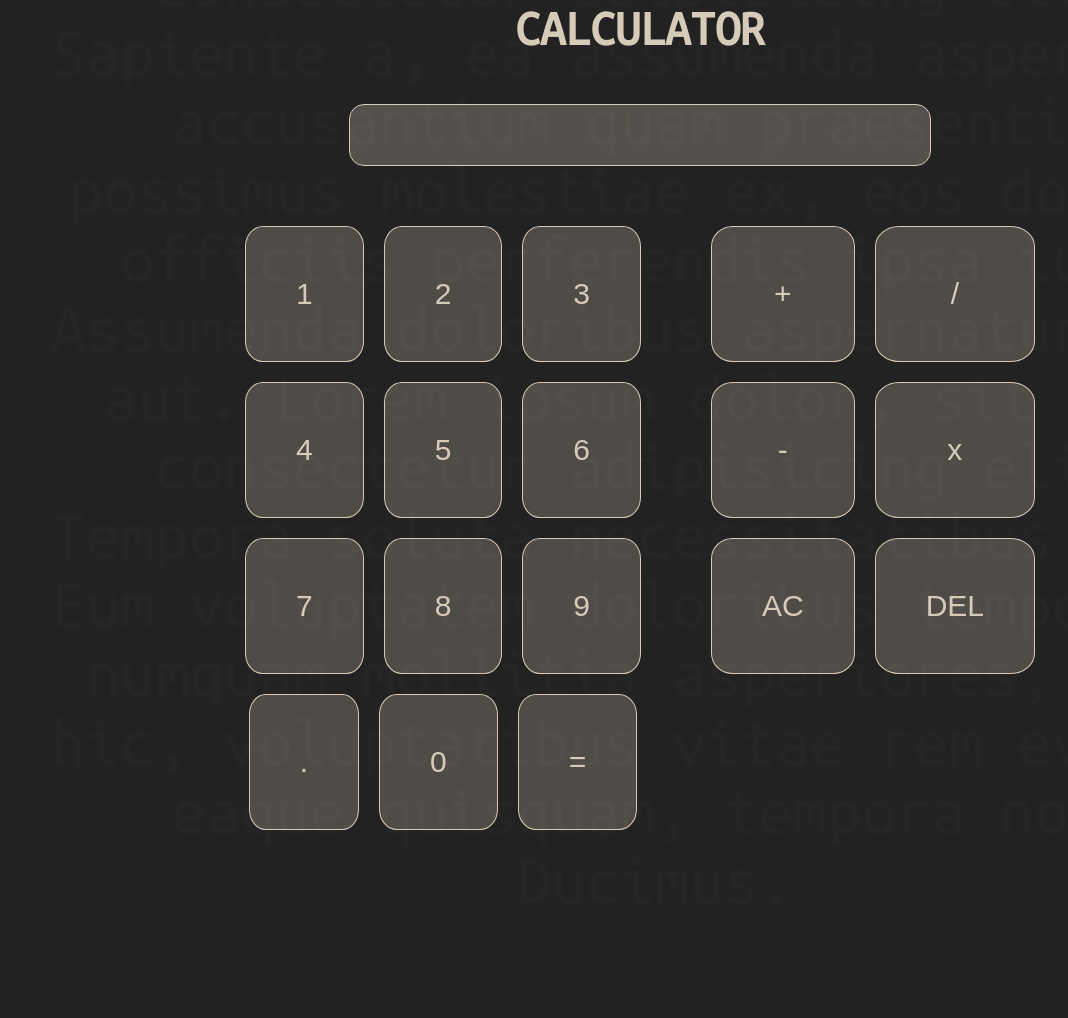
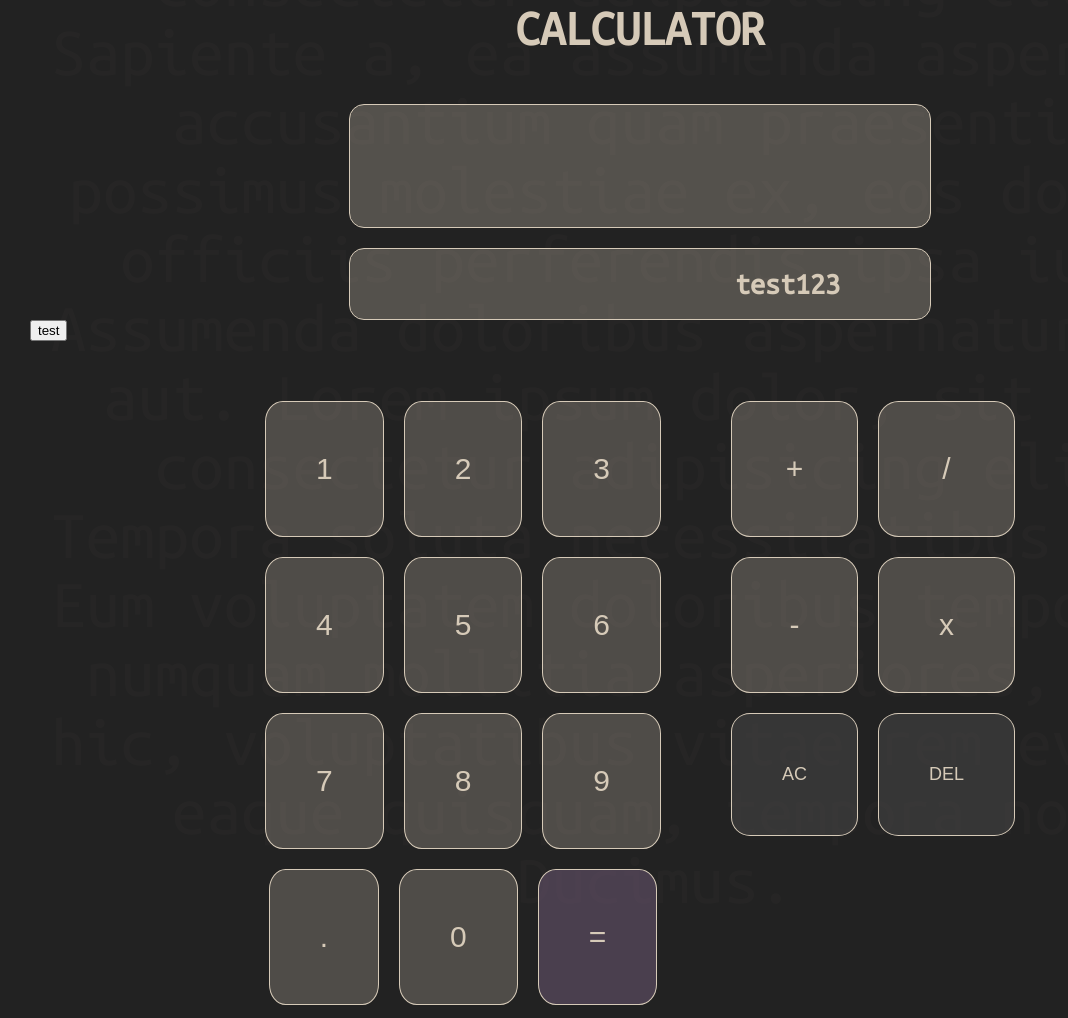
Before and after one commit to zbys1av/verstka, a website built with webpack: page src/index.html in a window 1280 px wide. Shown: the part 3432-4450 px from the top of the page, without its empty margins (0-1068 px from the left). Before the commit the page ends 4347 px from the top, so only its background shows below. Built offline with nearby package versions, Linux system fonts and the light colour scheme.

Commit message:
some changes

```diff
--- a/src/index.html
+++ b/src/index.html
@@ -125,9 +125,11 @@
             <div class="container">
                 <h3 class="calculator__title">Calculator</h3>
                 <div class="calculator__display">
-                    <div data-previous-operand class="calculator__previous"> </div>
-                    <div data-current-operand class="calculator__current"> </div>
+                    <div data-previous-operand class="calculator__previous">&nbsp;</div>
+                    <div data-current-operand class="calculator__current">&nbsp;</div>
                 </div>
+                <div class="calculator__display calculator__display--test" id="test">test123</div>
+                <button class="test-btn">test</button>
                 <div class="calculator__box">
                     <div class="calculator__numbers">
                         <div class="calculator__row">
@@ -157,12 +159,12 @@
                         <div class="calculator__row calculator__row--actions">
                             <button data-operation class="calculator__action calculator__action--plus">+</button>
                             <button data-operation class="calculator__action calculator__action--minus">-</button>
-                            <button data-all-clear class="calculator__action calculator__action--minus">AC</button>
+                            <button data-all-clear class="calculator__action calculator__action--clear">AC</button>
                         </div>
                         <div class="calculator__row calculator__row--actions">
                             <button data-operation class="calculator__action">/</button>
                             <button data-operation class="calculator__action">x</button>
-                            <button data-delete class="calculator__action">DEL</button>
+                            <button data-delete class="calculator__action calculator__action--delete">DEL</button>
                         </div>
                     </div>
                 </div>
--- a/src/index.js
+++ b/src/index.js
@@ -63,30 +63,28 @@ class Calculator {
     }
 
     getDisplayNumber(number) {
-        const stringNumber = number.toString()
-        const integerDigits = parseFloat(stringNumber.split('.')[0])
-        const decimalDigits = stringNumber.split('.')[1]
-        let integerDisplay
+        const stringNumber = number.toString();
+        const integerDigits = parseFloat(stringNumber.split('.')[0]);
+        const decimalDigits = stringNumber.split('.')[1];
+        let integerDisplay;
         if (isNaN(integerDigits)) {
-            integerDisplay = ''
+            integerDisplay = '';
         } else {
-            integerDisplay = integerDigits.toLocaleString('en', { maximumFractionDigits: 0 })
+            integerDisplay = integerDigits.toLocaleString('en', { maximumFractionDigits: 0 });
         }
         if (decimalDigits != null) {
-            return `${integerDisplay}.${decimalDigits}`
+            return `${integerDisplay}.${decimalDigits}`;
         } else {
-            return integerDisplay
+            return integerDisplay;
         }
     }
 
     updateDisplay() {
-        this.currentOperandTextElement.innerText =
-        this.getDisplayNumber(this.currentOperand)
+        this.currentOperandTextElement.innerText = this.getDisplayNumber(this.currentOperand);
         if (this.operation != null) {
-        this.previousOperandTextElement.innerText =
-            `${this.getDisplayNumber(this.previousOperand)} ${this.operation}`
+            this.previousOperandTextElement.innerText = `${this.getDisplayNumber(this.previousOperand)} ${this.operation}`;
         } else {
-        this.previousOperandTextElement.innerText = ''
+            this.previousOperandTextElement.innerText = '';
         }
     }
 }
@@ -104,8 +102,8 @@ class Calculator {
 
     numberButtons.forEach(button => {
         button.addEventListener('click', () => {
-        calculator.appendNumber(button.innerText)
-        calculator.updateDisplay()
+            calculator.appendNumber(button.innerText);
+            calculator.updateDisplay();
         })
     })
 
@@ -130,3 +128,18 @@ class Calculator {
         calculator.delete();
         calculator.updateDisplay();
     });
+
+
+    const testDisplay = document.querySelector('.calculator__display--test');
+    const testBtn = document.querySelector('.test-btn');
+
+    testBtn.addEventListener("click", testFunction);
+    // console.log(testBtn.innerText);
+
+
+    testDisplay.addEventListener("click", testFunction);
+    console.log(testDisplay.innerText);
+
+    function testFunction(){
+        testDisplay.innerText = testDisplay.innerText + currentOperandTextElement.innerText;
+    }
--- a/src/style.scss
+++ b/src/style.scss
@@ -346,7 +346,7 @@ body{
         flex-direction: column;
         align-items: end;
         margin: auto;
-        padding: 25px 90px;
+        padding: 20px 90px;
         border-radius: 15px;
         width: 400px;
         background: #d6cab846;
@@ -357,11 +357,23 @@ body{
         pointer-events: none;
         font-weight: bold;
         gap: 10px;
+
+        &--test{
+            margin-top: 20px;
+        }
     }
 
     &__previous{
         font-size: 27px;
         color: #222222;
+        margin: 0;
+        height: 27px;
+    }
+
+    &__current{
+        margin: 0;
+        height: 45px;
+        font-size: 45px;
     }
 
     &__numbers{
@@ -401,6 +413,11 @@ body{
             cursor: pointer;
             border: 1px solid transparent;
         }
+
+        &:active{
+            background: #8e7097;
+            transition: 0.1s;
+        }
     }
 
     &__actions{
@@ -423,5 +440,45 @@ body{
             cursor: pointer;
             border: 1px solid transparent;
         }
+
+        &:active{
+            background: #8e7097;
+            transition: 0.1s;
+        }
+
+        &--equal{
+            background: #8e70975e;
+
+            &:hover{
+                background: #8e7097;
+                color: #d6cab8;
+            }
+
+            &:active{
+                background: #d6cab8;
+                color: #8e7097;
+                transition: 0.1s;
+            }
+        }
+
+        &--delete{
+            background: #5757575e;
+            font-size: 18px;
+
+            &:hover{
+                color: #d6cab8;
+                background: #575757;
+            }
+        }
+
+        &--clear{
+            background: #5757575e;
+            font-size: 18px;
+
+            &:hover{
+                color: #d6cab8;
+                background: #575757;
+            }
+        }
     }
 }
```
